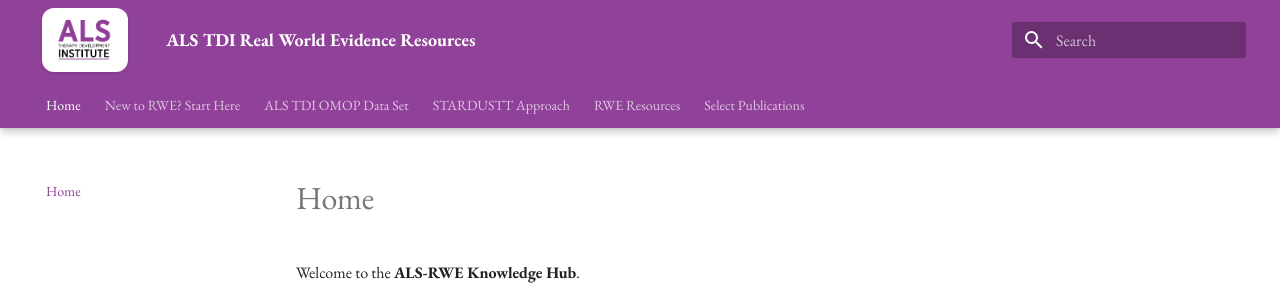
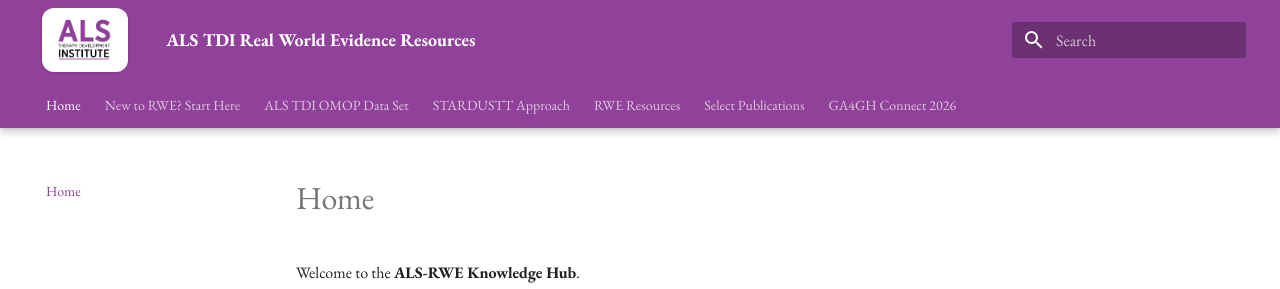
Before and after one commit to ALSTDI/ALS-RWE, an MkDocs documentation site: the page built from docs/index.md, in a window 1280 px wide. Shown: the top 289 px of the page. Built offline with MkDocs 1.6.1 and Material for MkDocs 9.7.7, drawn with Linux system fonts in a browser that asks for light colours.

Commit message:
Add GA4GH Connect 2026 section to mkdocs.yml

```diff
--- a/mkdocs.yml
+++ b/mkdocs.yml
@@ -28,6 +28,7 @@
       - Overview: free-rwe-resources.md
       - Train-the-Trainer (OHDSI/OMOP): free-rwe-resources/train-the-trainer/index.md
   - Select Publications: select-publications.md
+  - GA4GH Connect 2026: GA4GH.md
 
 
 markdown_extensions:
```
